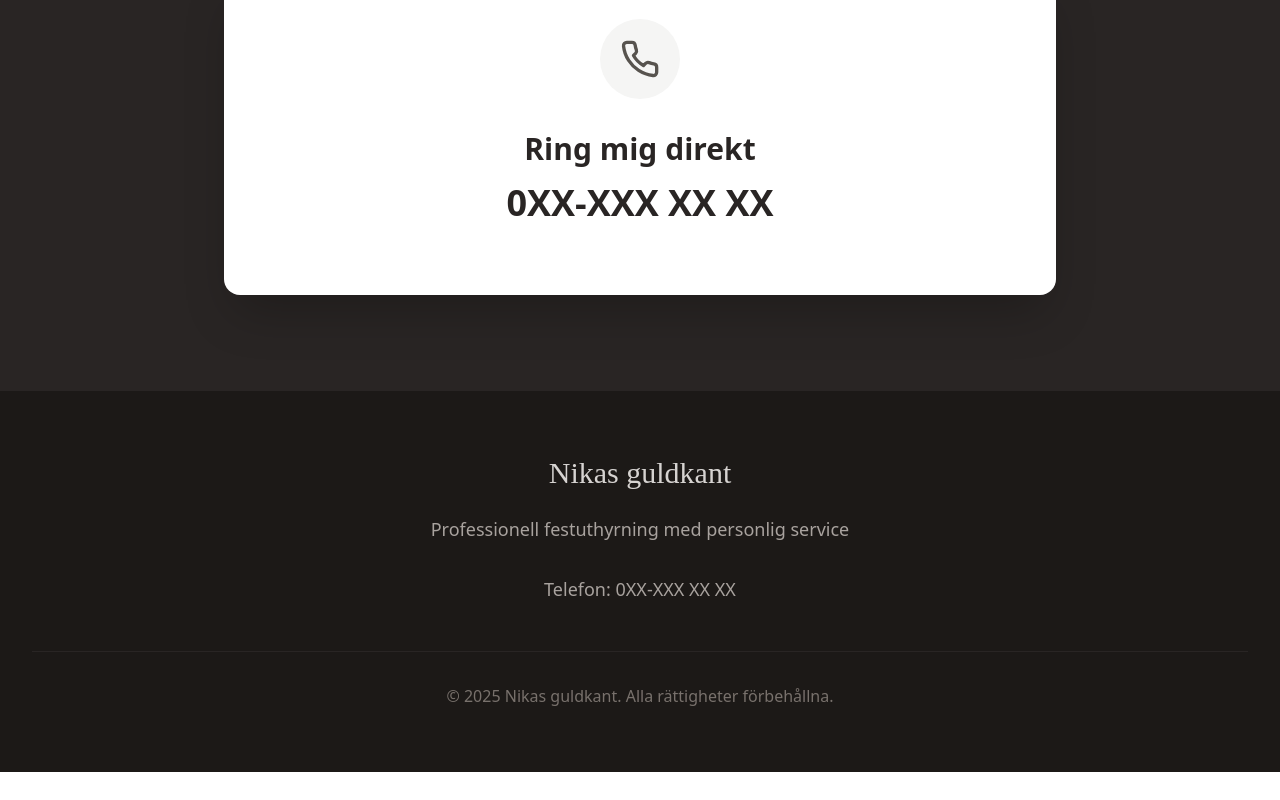
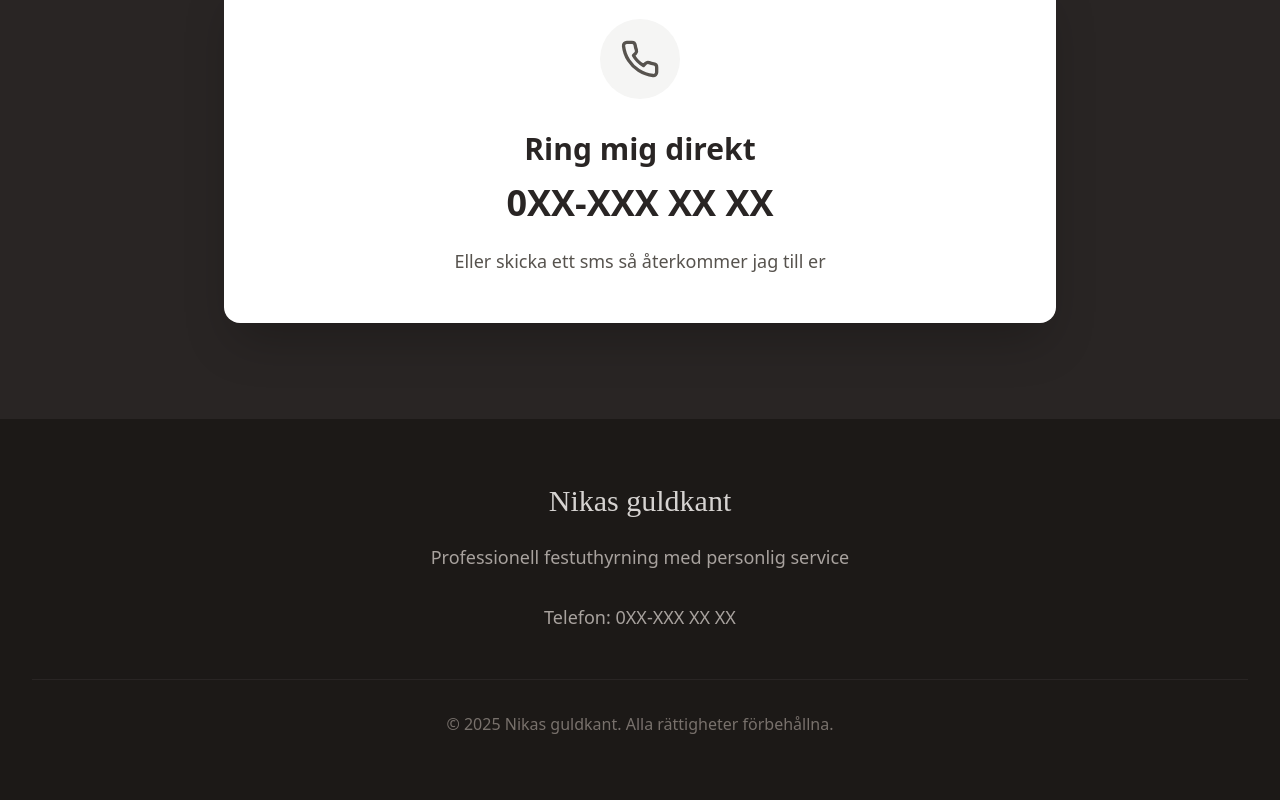
Before and after one commit to sgxman/Nikasguldkant, a React (Vite) app: page / in a window 1280 px wide. Shown: the part 2595-3395 px from the top of the page. Before the commit the page ends 3367 px from the top, so only its background shows below. Built offline with nearby package versions, Linux system fonts and the light colour scheme; a web font is replaced by a local one.

Commit message:
Updated App.tsx

```diff
--- a/src/App.tsx
+++ b/src/App.tsx
@@ -201,6 +201,9 @@ function App() {
             </div>
             <h3 className="text-3xl font-semibold text-stone-800 mb-4">Ring mig direkt</h3>
             <p className="text-4xl font-bold text-stone-800 mb-6">0XX-XXX XX XX</p>
+            <p className="text-stone-600 text-lg">
+              Eller skicka ett sms så återkommer jag till er
+            </p>
           </div>
         </div>
       </section>
```
